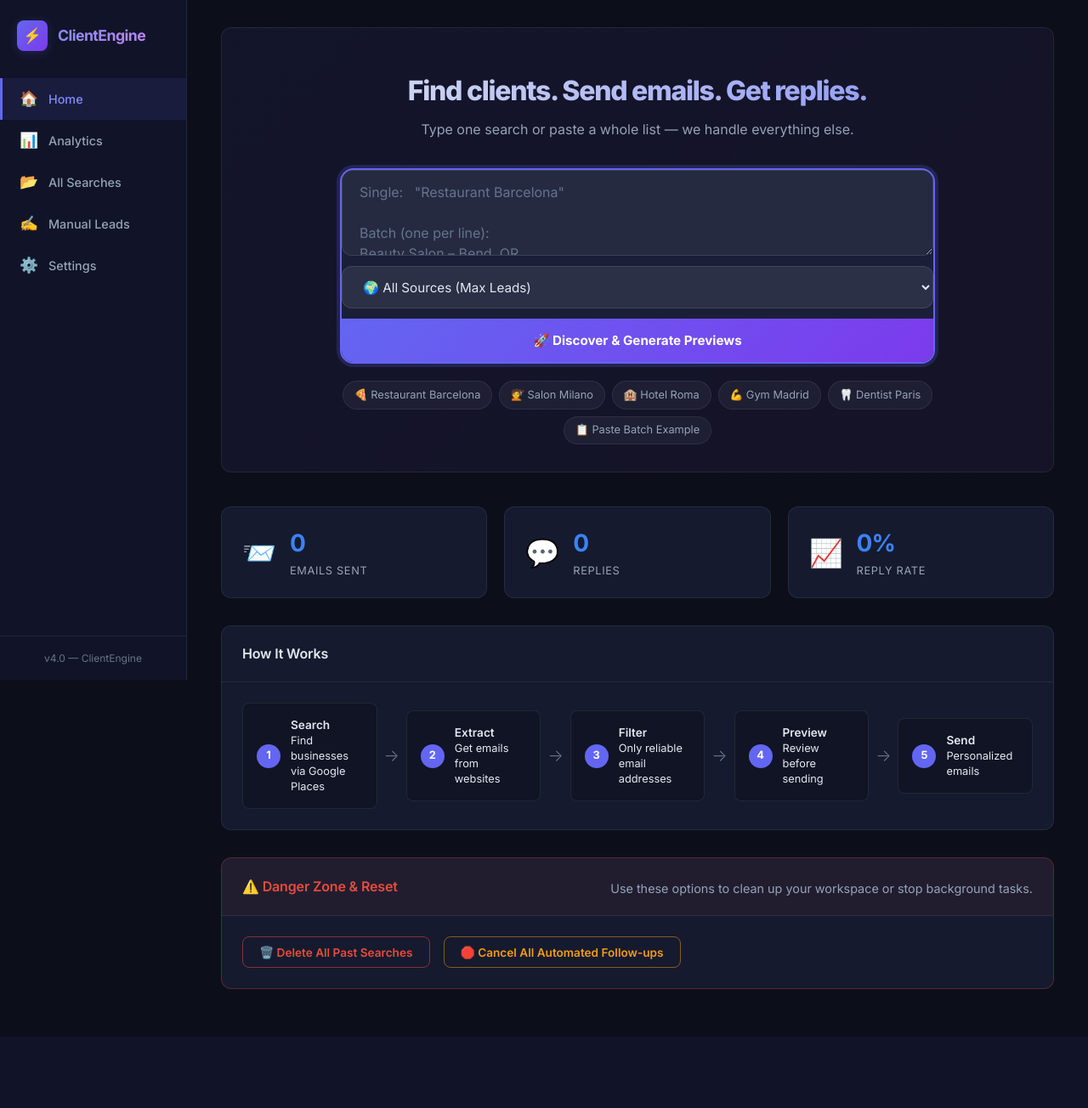
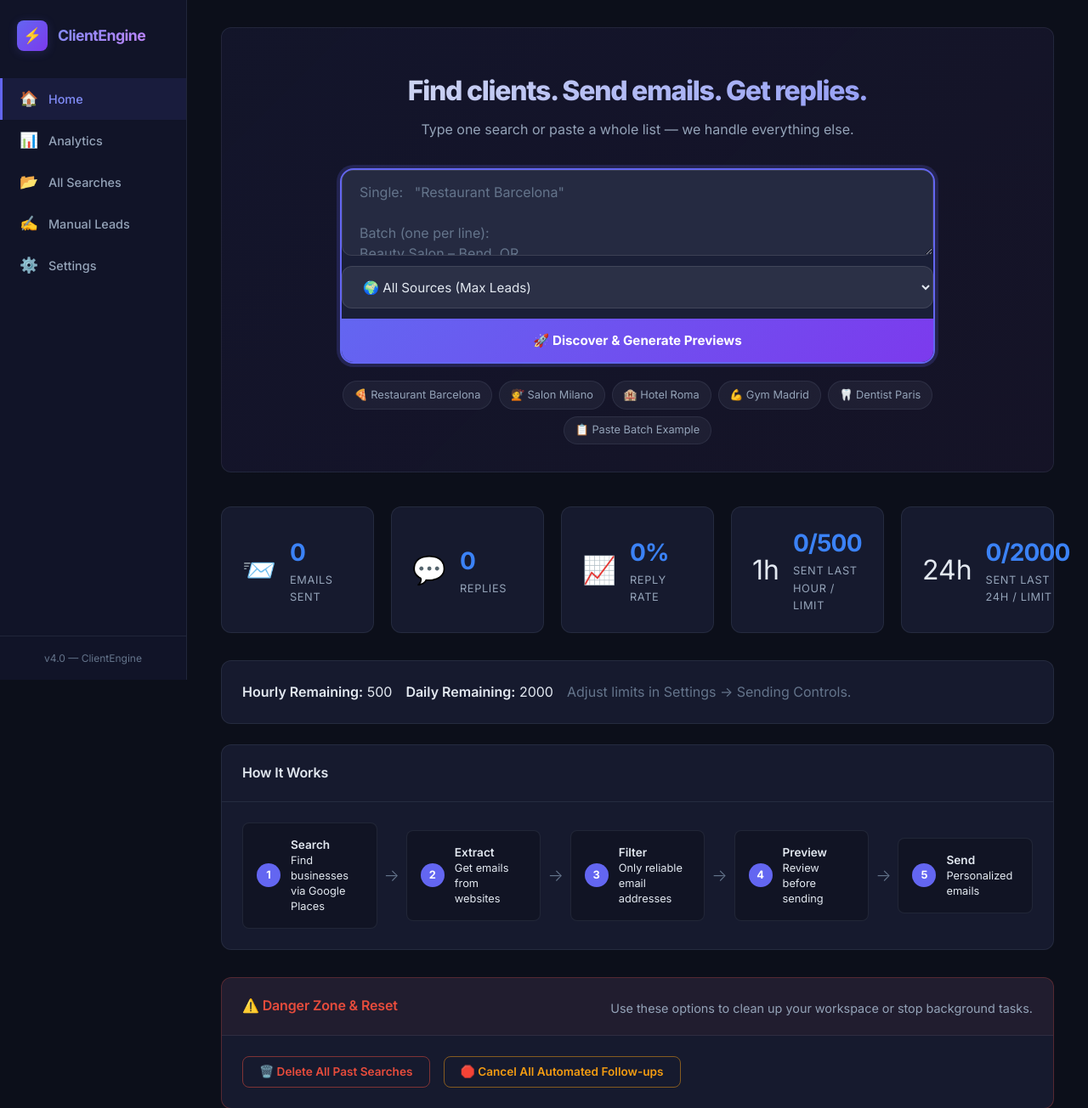
Before and after one commit to rayen112211/ClientEngine, a Flask app: page / in a window 1280 px wide. Shown: the top 1304 px of the page at 85% size. Before the commit the page ends 1220 px from the top, so only its background shows below. Run offline with Flask 3, Linux system fonts and the light colour scheme; data comes from the database, SQL or seed files in the repository; data that the repository does not hold is empty.

Commit message:
Fix false pause detection and add dashboard send capacity counters

```diff
--- a/app.py
+++ b/app.py
@@ -256,6 +256,12 @@
     total_sent = conn.execute("SELECT COUNT(*) FROM email_log WHERE status='sent'").fetchone()[0]
     total_replied = conn.execute("SELECT COUNT(*) FROM email_log WHERE replied=1").fetchone()[0]
     reply_rate = round(total_replied / total_sent * 100, 1) if total_sent > 0 else 0
+    sent_last_hour = conn.execute(
+        "SELECT COUNT(*) FROM email_log WHERE status='sent' AND datetime(sent_at) >= datetime('now','-1 hour')"
+    ).fetchone()[0]
+    sent_last_day = conn.execute(
+        "SELECT COUNT(*) FROM email_log WHERE status='sent' AND datetime(sent_at) >= datetime('now','-1 day')"
+    ).fetchone()[0]
 
     # Pipeline runs (show last 20)
     runs = conn.execute(
@@ -267,12 +273,26 @@
         "SELECT COUNT(*) FROM pipeline_runs WHERE status IN ('ready','partial','timeout','paused')"
     ).fetchone()[0]
 
+    settings = get_settings()
+    hourly_limit = _setting_int(settings, "smtp_hourly_limit", 500, minimum=0, maximum=500000)
+    daily_limit = _setting_int(settings, "smtp_daily_limit", 2000, minimum=0, maximum=500000)
     history = get_search_history(limit=5)
     conn.close()
+
+    hourly_remaining = max(hourly_limit - sent_last_hour, 0) if hourly_limit > 0 else 0
+    daily_remaining = max(daily_limit - sent_last_day, 0) if daily_limit > 0 else 0
 
     return render_template(
         "home.html",
         stats={"sent": total_sent, "replies": total_replied, "rate": reply_rate},
+        send_capacity={
+            "hourly_limit": hourly_limit,
+            "hourly_sent": sent_last_hour,
+            "hourly_remaining": hourly_remaining,
+            "daily_limit": daily_limit,
+            "daily_sent": sent_last_day,
+            "daily_remaining": daily_remaining,
+        },
         runs=rows_to_dicts(runs) if runs else [],
         history=history,
         queue=get_queue_status(),
@@ -995,11 +1015,17 @@
         sent_count = run["sent"] or 0
         fail_count = run["failed"] or 0
         bounce_count = run["bounced"] or 0
-
-        delay_min = int(settings.get("send_delay_min", 30))
-        delay_max = int(settings.get("send_delay_max", 60))
+        def _parse_int_setting(key, default, minimum=0, maximum=500000):
+            return _setting_int(settings, key, default, minimum=minimum, maximum=maximum)
+
+        delay_min = _parse_int_setting("send_delay_min", 30, minimum=5, maximum=600)
+        delay_max = _parse_int_setting("send_delay_max", 60, minimum=5, maximum=900)
+        if delay_max < delay_min:
+            delay_max = delay_min
+        hourly_limit = _parse_int_setting("smtp_hourly_limit", 500, minimum=0, maximum=500000)
+        daily_limit = _parse_int_setting("smtp_daily_limit", 2000, minimum=0, maximum=500000)
         micro_test_on = settings.get("micro_test_enabled", "true").lower() == "true"
-        micro_test_size = int(settings.get("micro_test_size", 2))
+        micro_test_size = _parse_int_setting("micro_test_size", 2, minimum=1, maximum=10)
         pause_on_bounce = settings.get("pause_on_bounce", "true").lower() == "true"
 
         micro_test_done = not micro_test_on
@@ -1022,10 +1048,37 @@
                 )
                 conn.commit()
 
+        def _quota_usage():
+            with db_session() as conn:
+                hourly_sent = conn.execute(
+                    "SELECT COUNT(*) FROM email_log WHERE status='sent' AND datetime(sent_at) >= datetime('now','-1 hour')"
+                ).fetchone()[0]
+                daily_sent = conn.execute(
+                    "SELECT COUNT(*) FROM email_log WHERE status='sent' AND datetime(sent_at) >= datetime('now','-1 day')"
+                ).fetchone()[0]
+            return int(hourly_sent or 0), int(daily_sent or 0)
+
+        def _quota_blocked():
+            hourly_sent, daily_sent = _quota_usage()
+            if hourly_limit > 0 and hourly_sent >= hourly_limit:
+                return True, f"Hourly quota reached ({hourly_sent}/{hourly_limit})."
+            if daily_limit > 0 and daily_sent >= daily_limit:
+                return True, f"Daily quota reached ({daily_sent}/{daily_limit})."
+            return False, ""
+
         for i, biz in enumerate(qualified):
             if _abort_check():
                 _pipeline_log(pipeline_id, "send_stopped", f"aborted at lead {i + 1}")
                 break
+
+            quota_hit, quota_message = _quota_blocked()
+            if quota_hit:
+                _pipeline_log(pipeline_id, "send_paused", quota_message, level="warning")
+                _flush_counters()
+                with db_session() as conn:
+                    conn.execute("UPDATE pipeline_runs SET status=? WHERE id=?", (STATUS_PAUSED, pipeline_id))
+                    conn.commit()
+                return
 
             if not micro_test_done and micro_test_sent >= micro_test_size:
                 micro_test_done = True
@@ -1446,6 +1499,8 @@
         "google_places_api_key": request.form.get("google_places_api_key", ""),
         "send_delay_min": str(send_delay_min),
         "send_delay_max": str(send_delay_max),
+        "smtp_hourly_limit": str(_setting_int(request.form, "smtp_hourly_limit", 500, minimum=0, maximum=500000)),
+        "smtp_daily_limit": str(_setting_int(request.form, "smtp_daily_limit", 2000, minimum=0, maximum=500000)),
         "micro_test_size": str(_setting_int(request.form, "micro_test_size", 2, minimum=1, maximum=10)),
         "micro_test_enabled": "true" if request.form.get("micro_test_enabled") == "on" else "false",
         "pause_on_bounce": "true" if request.form.get("pause_on_bounce") == "on" else "false",
--- a/database.py
+++ b/database.py
@@ -290,6 +290,13 @@
         "from_email": "",
         "portfolio_link": "https://rayenlazizi.tech",
         "google_places_api_key": "",
+        "send_delay_min": "30",
+        "send_delay_max": "60",
+        "micro_test_size": "2",
+        "micro_test_enabled": "true",
+        "pause_on_bounce": "true",
+        "smtp_hourly_limit": "500",
+        "smtp_daily_limit": "2000",
         "search_timeout_seconds": "900",
         "discovery_timeout_seconds": "180",
         "lead_timeout_seconds": "45",
--- a/email_engine.py
+++ b/email_engine.py
@@ -29,6 +29,60 @@
     already_sent,
 )
 from templates_data import get_template
+
+
+RATE_LIMIT_HINTS = (
+    "too many messages",
+    "rate limit",
+    "rate exceeded",
+    "limit exceeded",
+    "quota",
+    "throttle",
+    "temporarily deferred",
+    "try again later",
+    "4.7.",
+    "4.2.",
+)
+
+HARD_BOUNCE_HINTS = (
+    "user unknown",
+    "unknown user",
+    "no such user",
+    "mailbox unavailable",
+    "recipient address rejected",
+    "invalid recipient",
+)
+
+
+def _smtp_error_text(exc):
+    raw = getattr(exc, "smtp_error", None)
+    if isinstance(raw, bytes):
+        return raw.decode("utf-8", errors="ignore")
+    if raw:
+        return str(raw)
+    return str(exc)
+
+
+def _classify_smtp_data_error(exc):
+    """
+    Return (is_rate_limited, is_hard_bounce) for SMTPDataError.
+    """
+    code = int(getattr(exc, "smtp_code", 0) or 0)
+    text = _smtp_error_text(exc).lower()
+
+    if code in (421, 450, 451, 452):
+        return True, False
+
+    if any(hint in text for hint in RATE_LIMIT_HINTS):
+        return True, False
+
+    if any(hint in text for hint in HARD_BOUNCE_HINTS):
+        return False, True
+
+    if code in (550, 551, 553):
+        return False, True
+
+    return False, False
 
 
 # ═══════════════════════════════════════════════════════════
@@ -217,16 +271,8 @@
     except smtplib.SMTPRecipientsRefused as e:
         return False, f"Recipient refused (bounced): {to_email}", True, False
     except smtplib.SMTPDataError as e:
-        error_msg = str(e)
-        # Rate-limit errors (554 5.7.1 "too many messages") are TEMPORARY — NOT a bounce
-        # Do not mark the recipient as bounced for rate limits
-        is_rate_limit = any(kw in error_msg.lower() for kw in [
-            "too many messages", "rate", "policy", "rejected", "spam"
-        ])
-        # Genuine hard bounces: user doesn't exist or domain doesn't accept mail
-        is_hard_bounce = (
-            ("550" in error_msg or "553" in error_msg) and not is_rate_limit
-        )
+        error_msg = _smtp_error_text(e)
+        is_rate_limit, is_hard_bounce = _classify_smtp_data_error(e)
         if is_hard_bounce:
             return False, f"Bounced (hard): {error_msg}", True, False
         if is_rate_limit:
--- a/templates/home.html
+++ b/templates/home.html
@@ -104,7 +104,32 @@
             <span class="stat-label">Reply Rate</span>
         </div>
     </div>
+
+    <div class="stat-card stat-warning">
+        <div class="stat-icon">1h</div>
+        <div class="stat-info">
+            <span class="stat-value">{{ send_capacity.hourly_sent if send_capacity else 0 }}/{{ send_capacity.hourly_limit if send_capacity else 0 }}</span>
+            <span class="stat-label">Sent Last Hour / Limit</span>
+        </div>
+    </div>
+    <div class="stat-card stat-primary">
+        <div class="stat-icon">24h</div>
+        <div class="stat-info">
+            <span class="stat-value">{{ send_capacity.daily_sent if send_capacity else 0 }}/{{ send_capacity.daily_limit if send_capacity else 0 }}</span>
+            <span class="stat-label">Sent Last 24h / Limit</span>
+        </div>
+    </div>
 </div>
+
+{% if send_capacity %}
+<div class="card" style="margin-top: 1rem;">
+    <div class="card-body" style="display:flex;gap:1rem;flex-wrap:wrap;align-items:center;">
+        <span><strong>Hourly Remaining:</strong> {{ send_capacity.hourly_remaining }}</span>
+        <span><strong>Daily Remaining:</strong> {{ send_capacity.daily_remaining }}</span>
+        <span class="text-muted">Adjust limits in Settings -> Sending Controls.</span>
+    </div>
+</div>
+{% endif %}
 
 <!-- How It Works -->
 <div class="card">
--- a/templates/results.html
+++ b/templates/results.html
@@ -379,7 +379,7 @@
                             'no_website': 'Search finished: no websites found to scrape.',
                             'timeout': 'Search timed out. Partial progress was saved.',
                             'done': 'Sending finished.',
-                            'paused': `Paused (rate limit). ${data.sent || 0} sent so far.`,
+                            'paused': `Paused (quota/rate limit). ${data.sent || 0} sent so far. Check dashboard capacity counters.`,
                         };
                         txt.textContent = labels[data.status] || 'Processing...';
 
```
Also changed, not shown: templates/settings.html (+11 -0 lines), tests/test_email_engine.py (added, +28 -0 lines).
